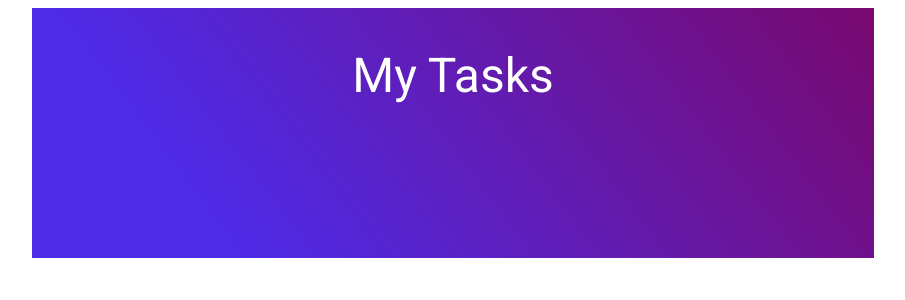
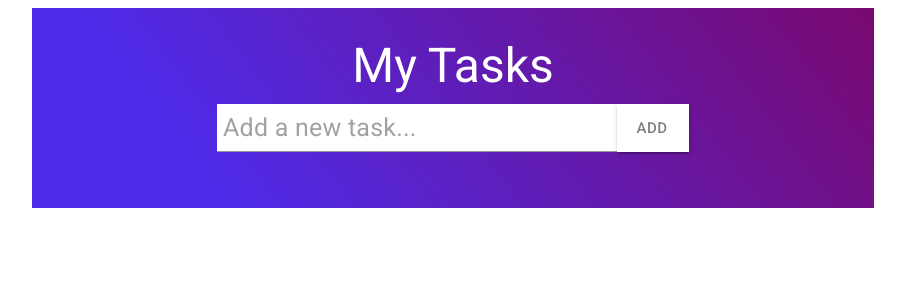
Before and after one commit to Gigimr/todos, a React (Create React App) app: page / in a window 1280 px wide. Shown: the top 300 px of the page, without its empty margins (187-1092 px from the left). Built offline with nearby package versions, Linux system fonts and the light colour scheme.

Commit message:
add input and button

```diff
--- a/src/App.js
+++ b/src/App.js
@@ -1,6 +1,7 @@
 import './App.css';
 import { Box } from '@mui/material';
 import Tasks from './components/Tasks';
+import TaskForm from './components/TaskForm';
 
 function App() {
   return (
@@ -11,6 +12,7 @@ function App() {
         display: 'inline-block',
       }}>
       <Tasks />
+      <TaskForm />
     </Box>
   );
 }
--- a/src/components/TaskForm.js
+++ b/src/components/TaskForm.js
@@ -1,14 +1,33 @@
-import { Container } from '@mui/material';
+import { Box, Input, Button } from '@mui/material';
 
 function TaskForm() {
   return (
-    <Container sx={{ zIndex: 1000 }}>
-      <form>
-        <input type="text" placeholder="Add a new task" />
-      </form>
-    </Container>
+    <Box sx={{ display: 'flex', justifyContent: 'center', marginTop: '10px' }}>
+      <Input
+        type="text"
+        placeholder=" Add a new task..."
+        sx={{
+          backgroundColor: 'white',
+          borderRadius: '2',
+          width: '400px',
+          height: '3rem',
+          fontSize: '25px',
+        }}
+      />
+      <Button
+        variant="contained"
+        size="large"
+        style={{
+          borderRadius: '0',
+          paddingLeft: '20px',
+          backgroundColor: 'white',
+          color: 'grey',
+          height: '3rem',
+        }}>
+        ADD
+      </Button>
+    </Box>
   );
 }
 
 export default TaskForm;
-/**/
--- a/src/components/Tasks.js
+++ b/src/components/Tasks.js
@@ -6,7 +6,7 @@ function Tasks() {
       'linear-gradient(53deg, rgba(78,43,233,1) 20%, rgba(121,9,111,1) 100%)',
     width: '100%',
     position: 'absolute',
-    height: '250px',
+    height: '200px',
     zIndex: '-1',
   };
 
@@ -19,7 +19,7 @@ function Tasks() {
             <Typography
               variant="h3"
               textAlign="center"
-              paddingTop="40px"
+              paddingTop="30px"
               color="white">
               My Tasks
             </Typography>
```
